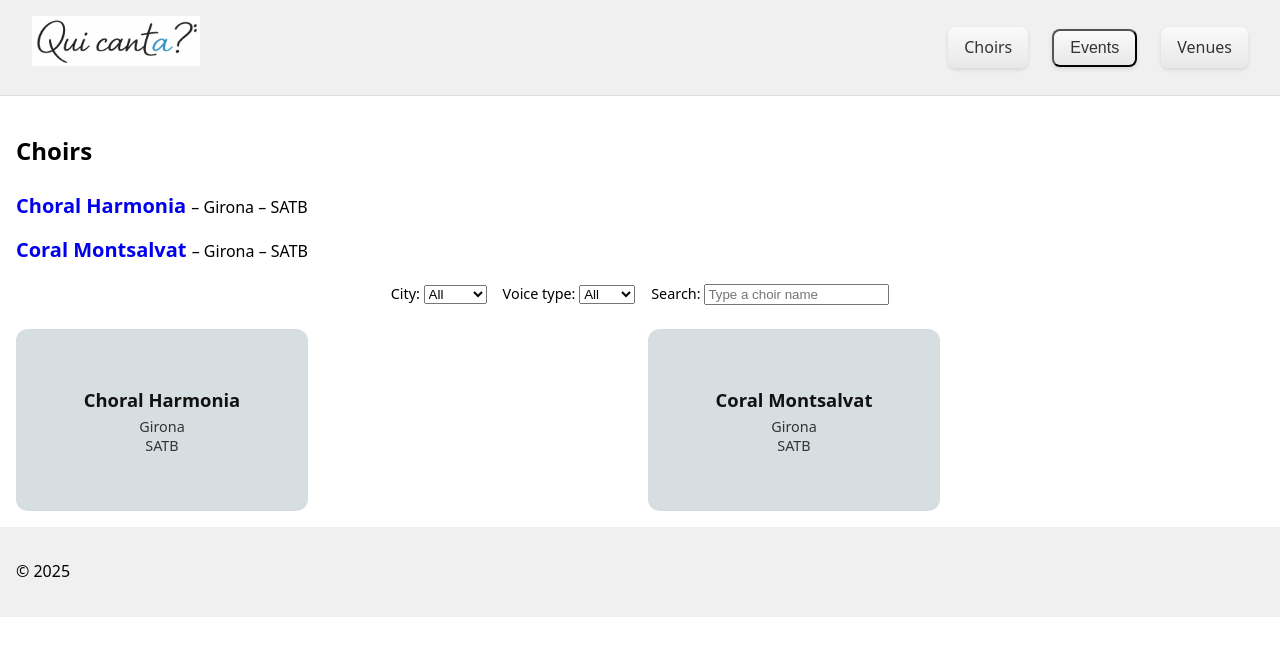
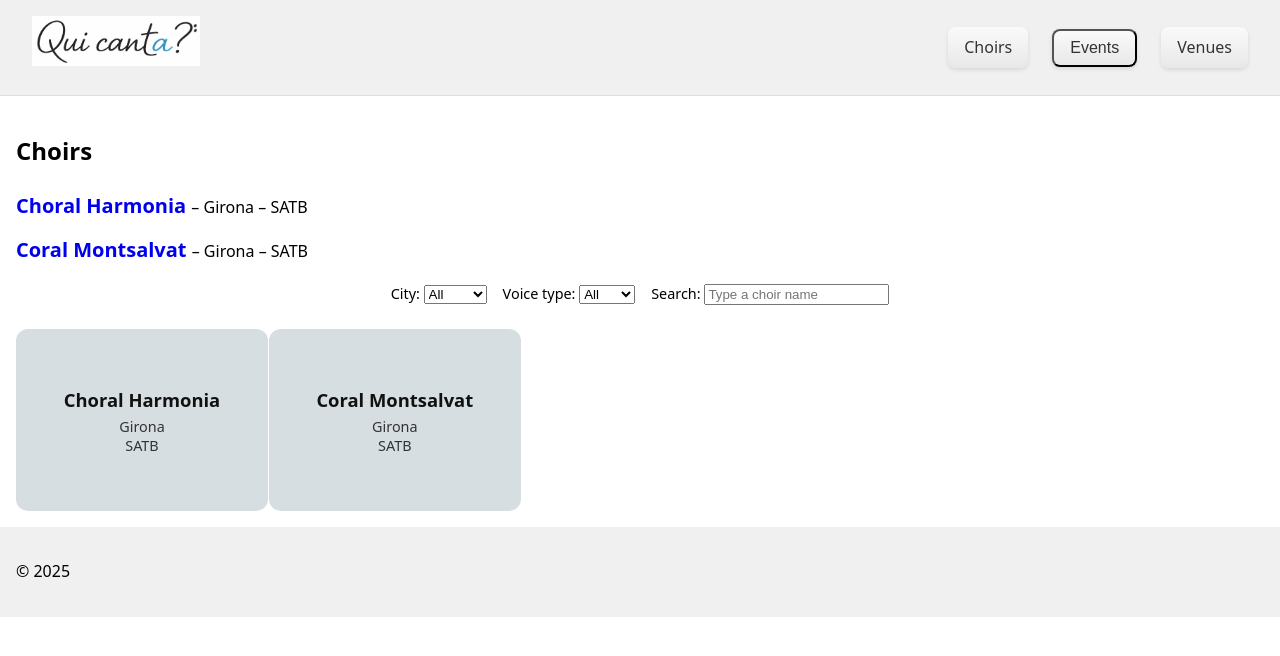
Before and after one commit to jllobera/quicanta, a Jekyll site: the page built from choirs.md, in a window 1280 px wide. Shown: the top 656 px of the page. Built offline with Jekyll 4.4.1, drawn with Linux system fonts in a browser that asks for light colours.

Commit message:
Modify choir grid and card styles
Updated choir grid layout and adjusted card dimensions.

```diff
--- a/assets/css/choirs.css
+++ b/assets/css/choirs.css
@@ -16,22 +16,15 @@
 
 .choir-grid {
   display: grid;
-  grid-template-columns: repeat(auto-fit, minmax(220px, 1fr));
+  grid-template-columns: repeat(auto-fill, minmax(220px, 1fr));
   gap: 1rem;
   justify-content: center;
-}
-
-@media (max-width: 360px) {
-  .choir-grid {
-    gap: 0.5rem;
-  }
 }
 
 .choir-card {
   position: relative;
   display: block;
-  width: 100%;
-  max-width: 260px; /* caps width on larger screens */
+  width: 220px;
   min-height: 150px;
   padding: 1rem;
   border-radius: 0.75rem;
@@ -98,16 +91,6 @@
   line-height: 1.3;
 }
 
-@media (max-width: 480px) {
-  .choir-card-name {
-    font-size: 1rem;
-  }
-  .choir-card-city,
-  .choir-card-types {
-    font-size: 0.85rem;
-  }
-}
-
 .choir-filters {
   display: flex;
   flex-wrap: wrap;
@@ -119,13 +102,3 @@
 .choir-filters label {
   font-size: 0.9rem;
 }
-
-@media (max-width: 480px) {
-  .choir-filters {
-    flex-direction: column;
-    align-items: stretch;
-  }
-  .choir-filters label {
-    width: 100%;
-  }
-}
```
